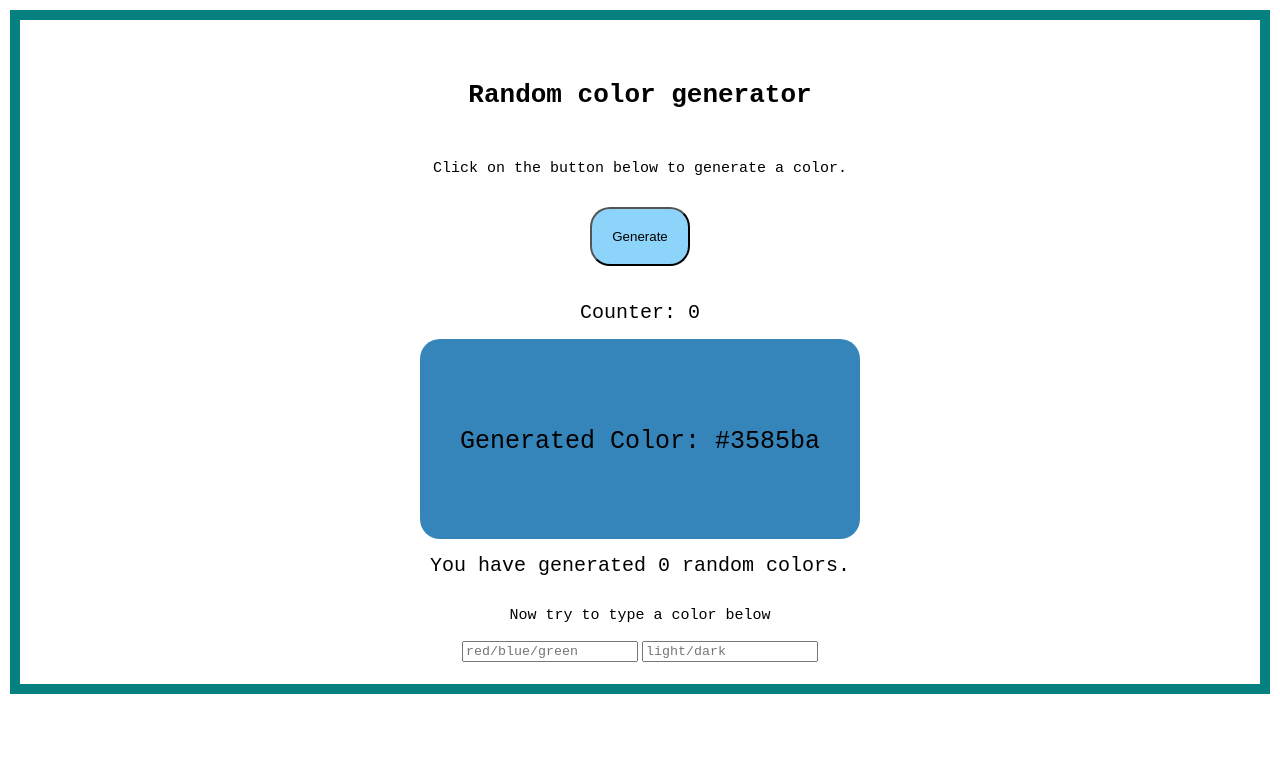
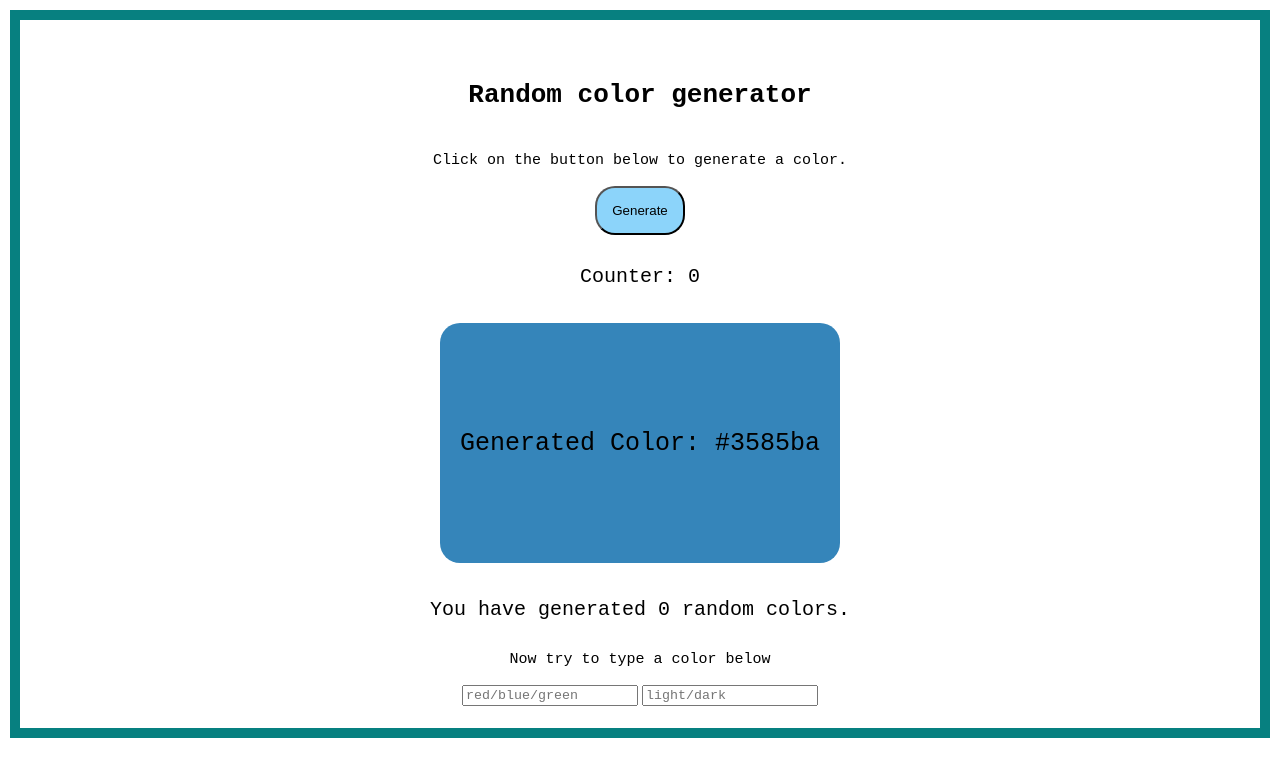
Before and after one commit to RavidEf/react-random-color-generator, a React app: page / in a window 1280 px wide. Shown: the top 776 px of the page. Built offline with nearby package versions, Linux system fonts and the light colour scheme; the HTML template or start-up script is replaced by a standard one.

Commit message:
Fix the div with the missing "generate color"

```diff
--- a/src/App.js
+++ b/src/App.js
@@ -37,8 +37,8 @@ export default function App() {
         style={{
           fontSize: '15px',
           alignContent: 'center',
-          margin: '5px',
-          padding: '5px',
+          margin: '1px',
+          padding: '1px',
         }}
       >
         Click on the button below to generate a color.
@@ -56,8 +56,8 @@ export default function App() {
         name="colorinput"
         className="inputField"
         style={{
-          margin: '20px',
-          padding: '20px',
+          margin: '15px',
+          padding: '15px',
           borderRadius: '20px',
           backgroundColor: '#8cd4fa',
         }}
@@ -83,10 +83,6 @@ export default function App() {
           animation: 'ease-in',
           transition: '0.75s',
           lineHeight: '125px',
-        }}
-      >
-        <p
-          style={{
           fontSize: '25px',
           alignContent: 'center',
           margin: '20px',
@@ -96,7 +92,6 @@ export default function App() {
         }}
       >
         Generated Color: {color}
-        </p>
       </div>
       <p
         style={{
```
Lines whose indentation alone changed are shown as unchanged.
